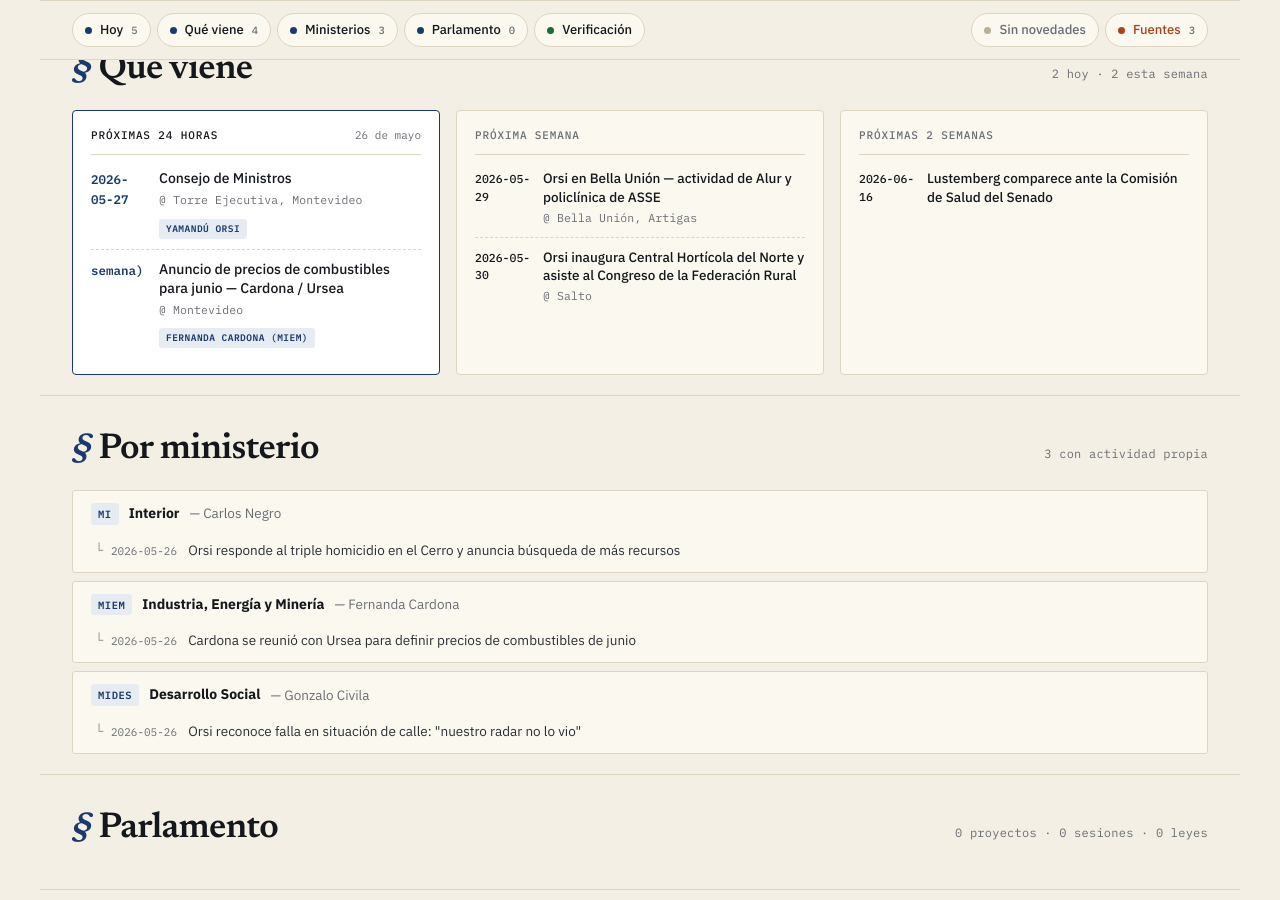
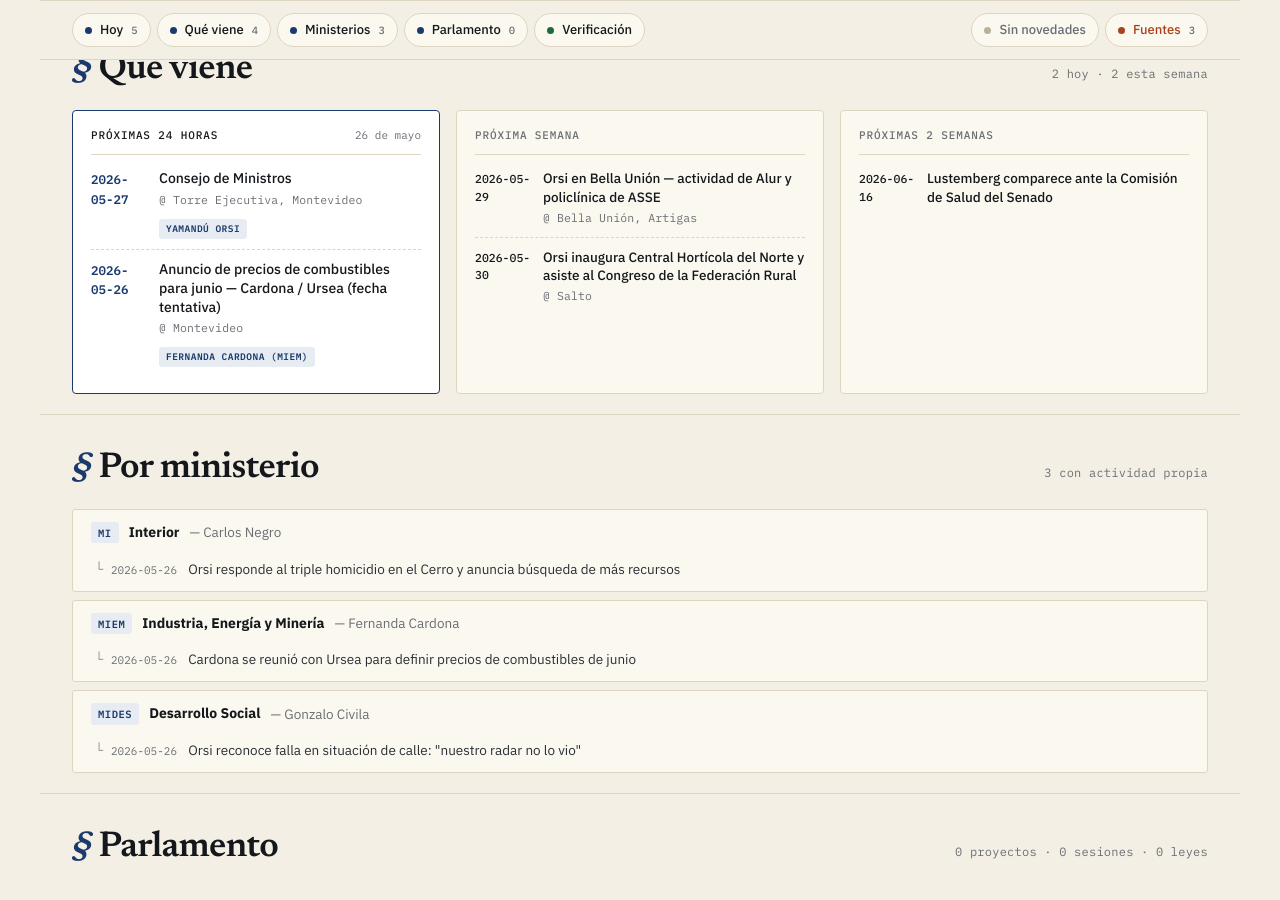
Before and after one commit to lezama/gob-uy-bot, a Jekyll site: the page built from _posts/2026-05-26-cycle-62.md, in a window 1280 px wide and 900 px high, scrolled down 1862 px. Built offline with Jekyll 4.4.1, drawn with Linux system fonts in a browser that asks for light colours.

Commit message:
Fix date format consistency in cycle-62 upcoming section
Co-authored-by: lezama <104869+lezama@users.noreply.github.com>

```diff
--- a/_posts/2026-05-26-cycle-62.md
+++ b/_posts/2026-05-26-cycle-62.md
@@ -96,8 +96,8 @@ upcoming:
       who:
         - "Yamandú Orsi"
         - "Consejo de Ministros"
-    - when: "2026-05-26 (esta semana)"
-      title: "Anuncio de precios de combustibles para junio — Cardona / Ursea"
+    - when: "2026-05-26"
+      title: "Anuncio de precios de combustibles para junio — Cardona / Ursea (fecha tentativa)"
       where: "Montevideo"
       source_url: "https://www.subrayado.com.uy/cardona-se-reune-este-martes-ursea-los-combustibles-y-esta-semana-se-conoceran-los-precios-junio-n1008620"
       who:
```
